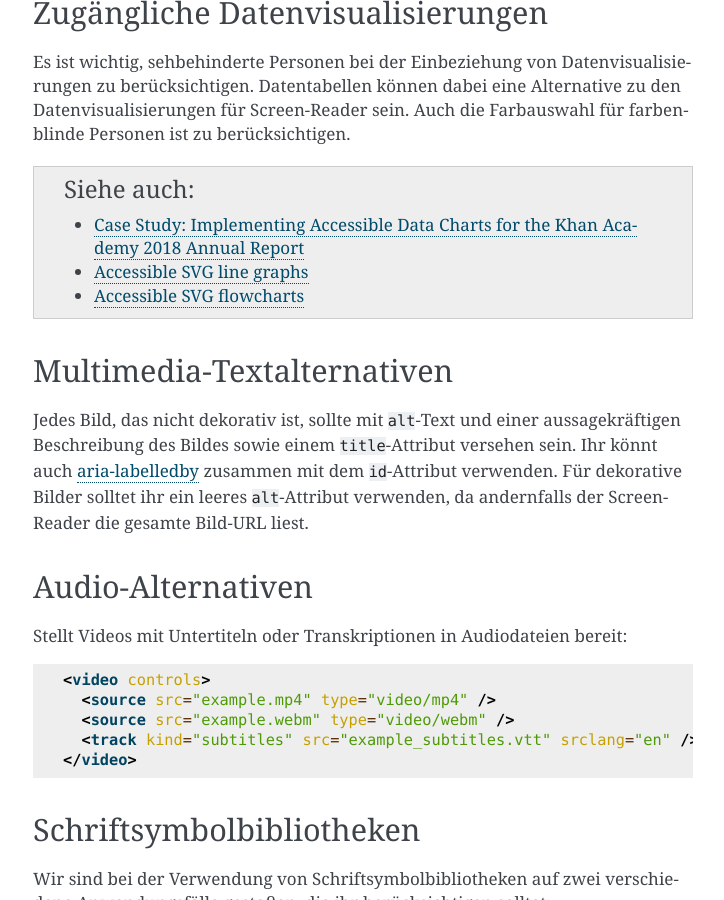
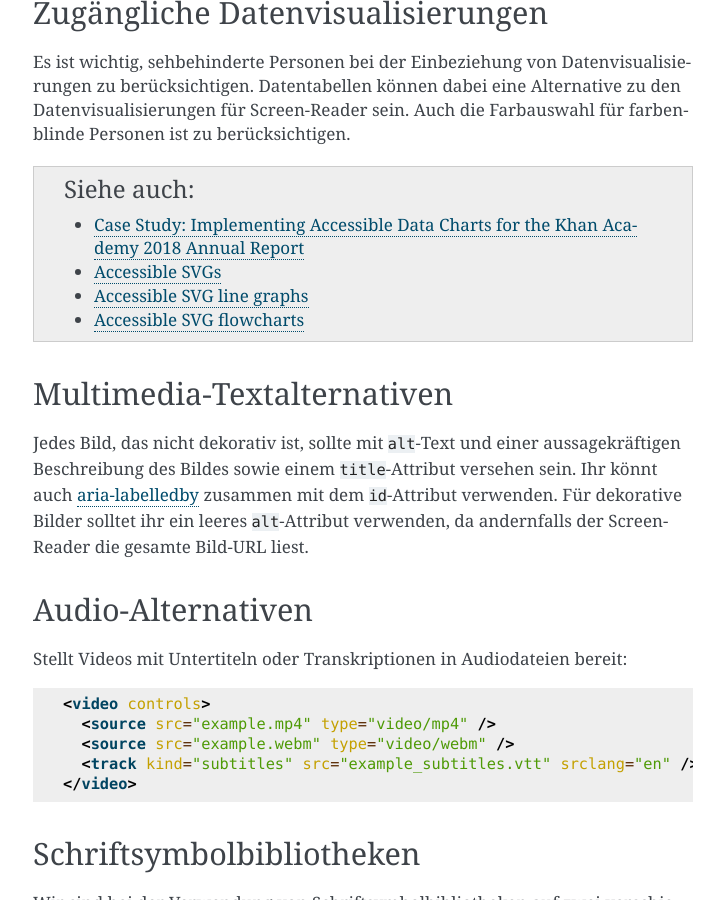
Before and after one commit to cusyio/cusy-design-system, a Sphinx documentation site: the page built from docs/accessibility/developers.rst, in a window 1280 px wide and 900 px high, scrolled down 3899 px. Shown: the whole window, without its empty margins (387-1111 px from the left). Built offline with Sphinx 7.4.7, drawn with Linux system fonts in a browser that asks for light colours.

Commit message:
Add link to accessible SVGs

```diff
--- a/docs/accessibility/developers.rst
+++ b/docs/accessibility/developers.rst
@@ -190,6 +190,7 @@ Farbauswahl für farbenblinde Personen ist zu berücksichtigen.
    * `Case Study: Implementing Accessible Data Charts for the Khan Academy 2018
      Annual Report
      <https://www.sarasoueidan.com/blog/accessible-data-charts-for-khan-academy-2018-annual-report/>`_
+   * `Accessible SVGs <https://css-tricks.com/accessible-svgs/>`_
    * `Accessible SVG line graphs <https://tink.uk/accessible-svg-line-graphs/>`_
    * `Accessible SVG flowcharts <https://tink.uk/accessible-svg-flowcharts/>`_
 
```
